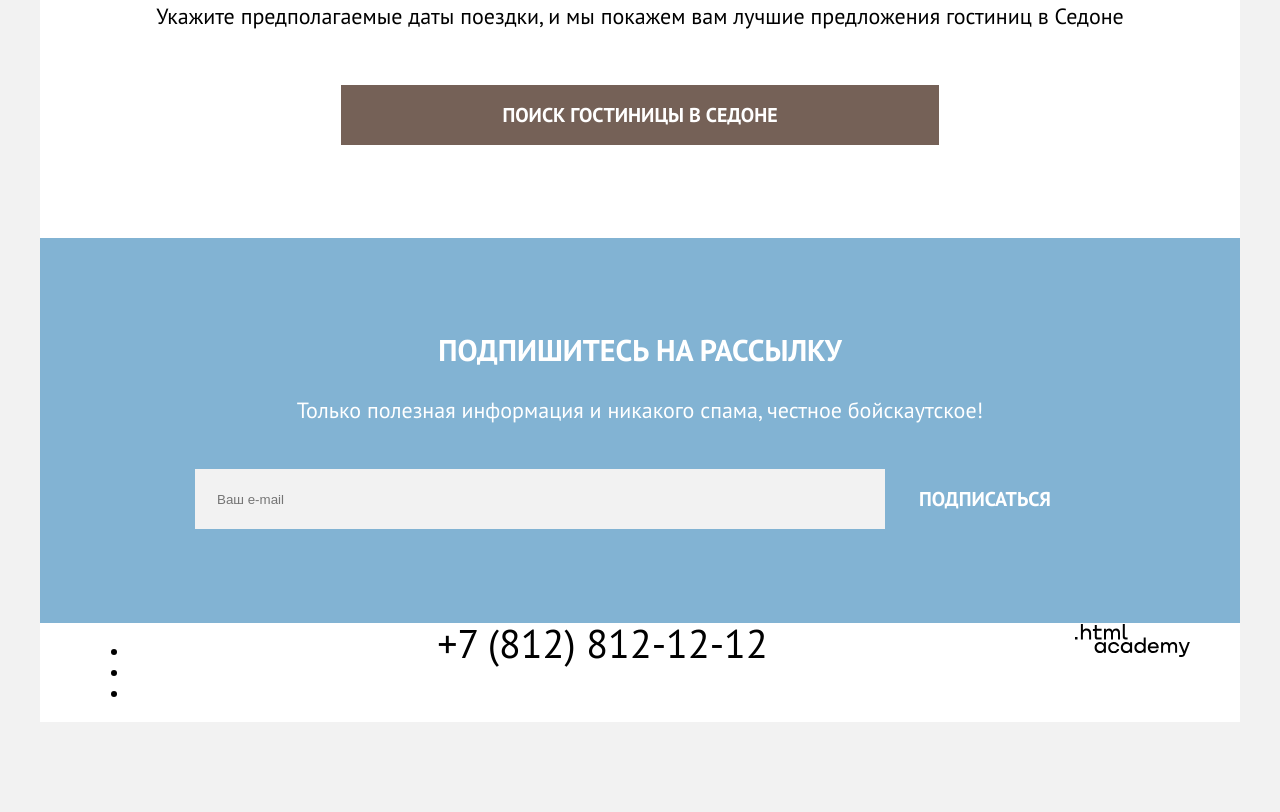
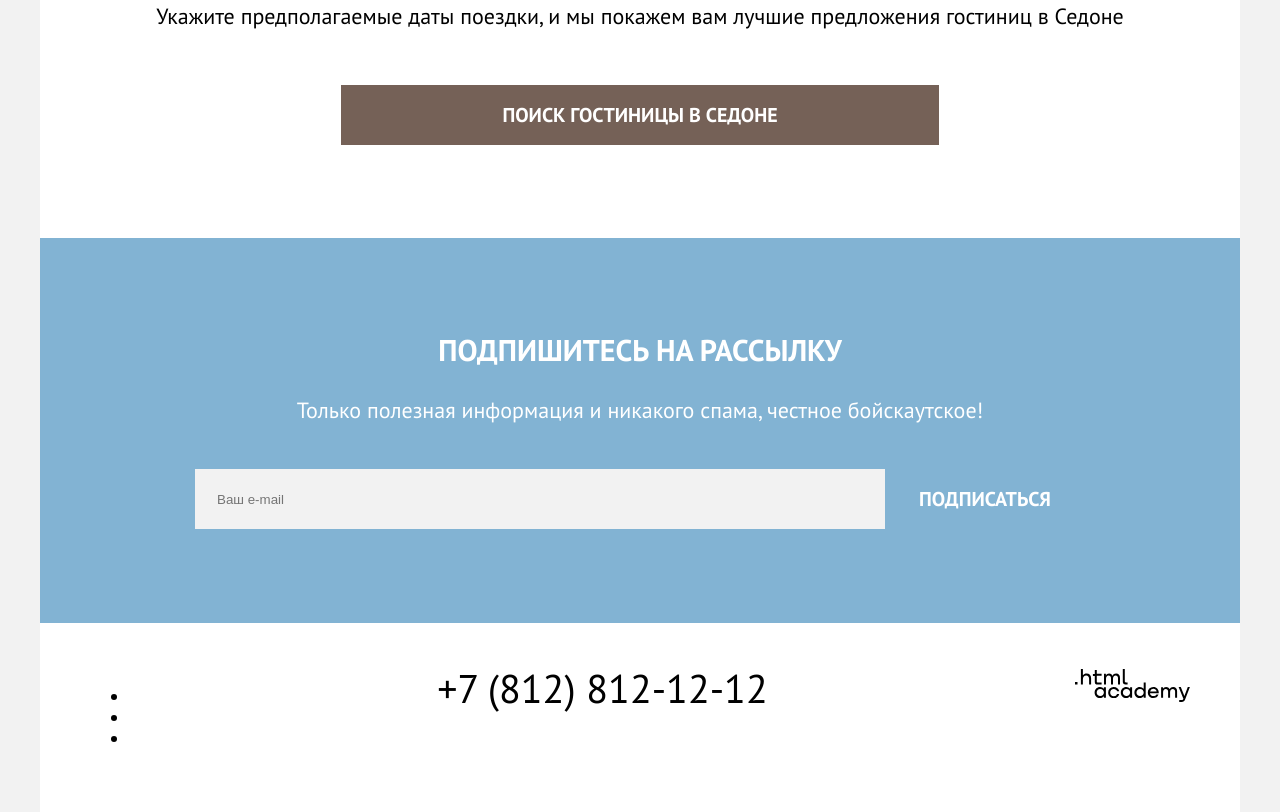
Before and after one commit to htmlacademy-htmlcss/1981559-sedona-34, a plain HTML site: page index.html in a window 1280 px wide. Shown: the part 2528-3340 px from the top of the page. Before the commit the page ends 3250 px from the top, so only its background shows below. Drawn offline with Linux system fonts and the light colour scheme.

Commit message:
Update styles.css

```diff
--- a/styles/styles.css
+++ b/styles/styles.css
@@ -387,6 +387,8 @@ body {
 
 /* Футер */
 .main-footer {
+  padding-top: 45px;
+  padding-bottom: 45px;
   background-color: #FFFFFF;
 }
 
```
